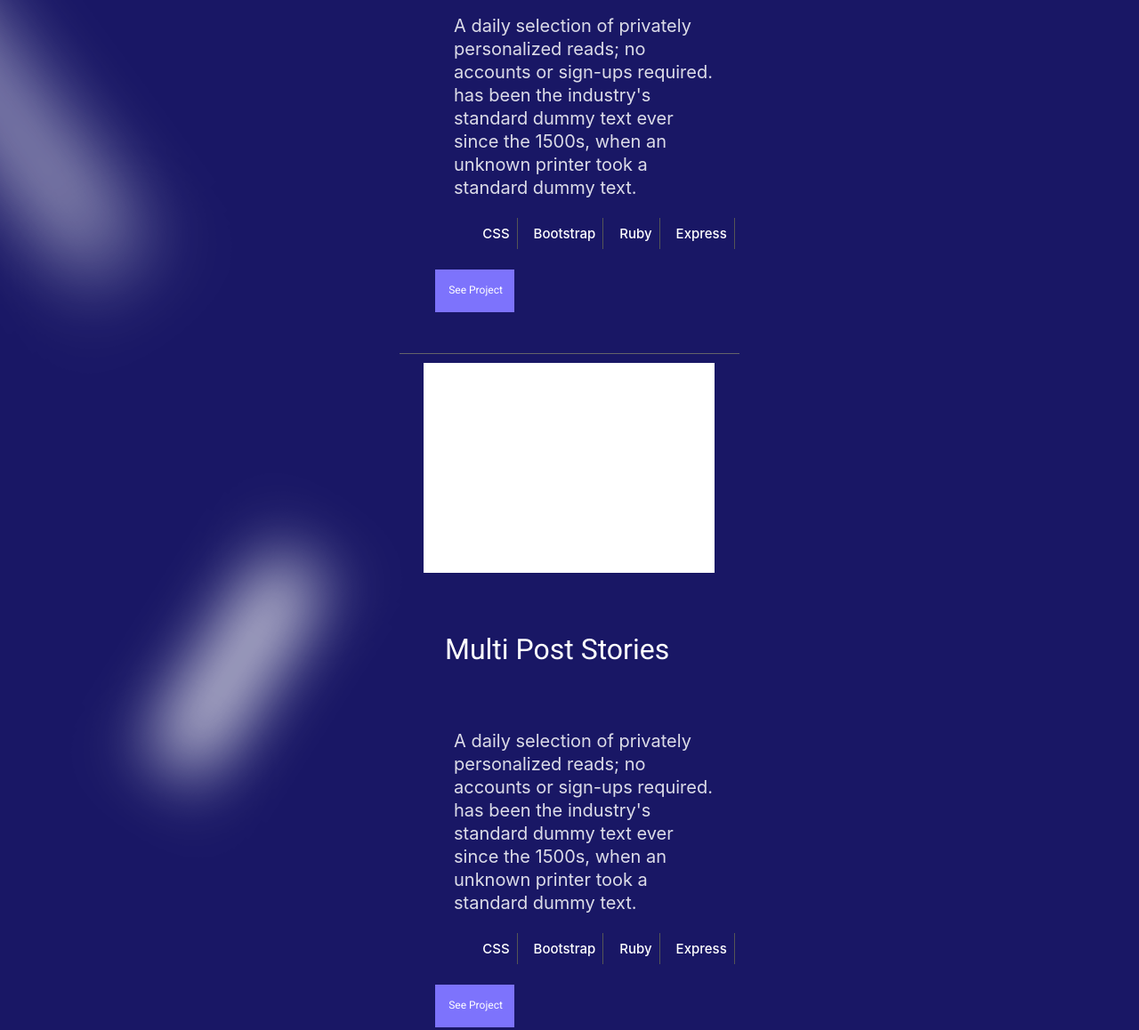
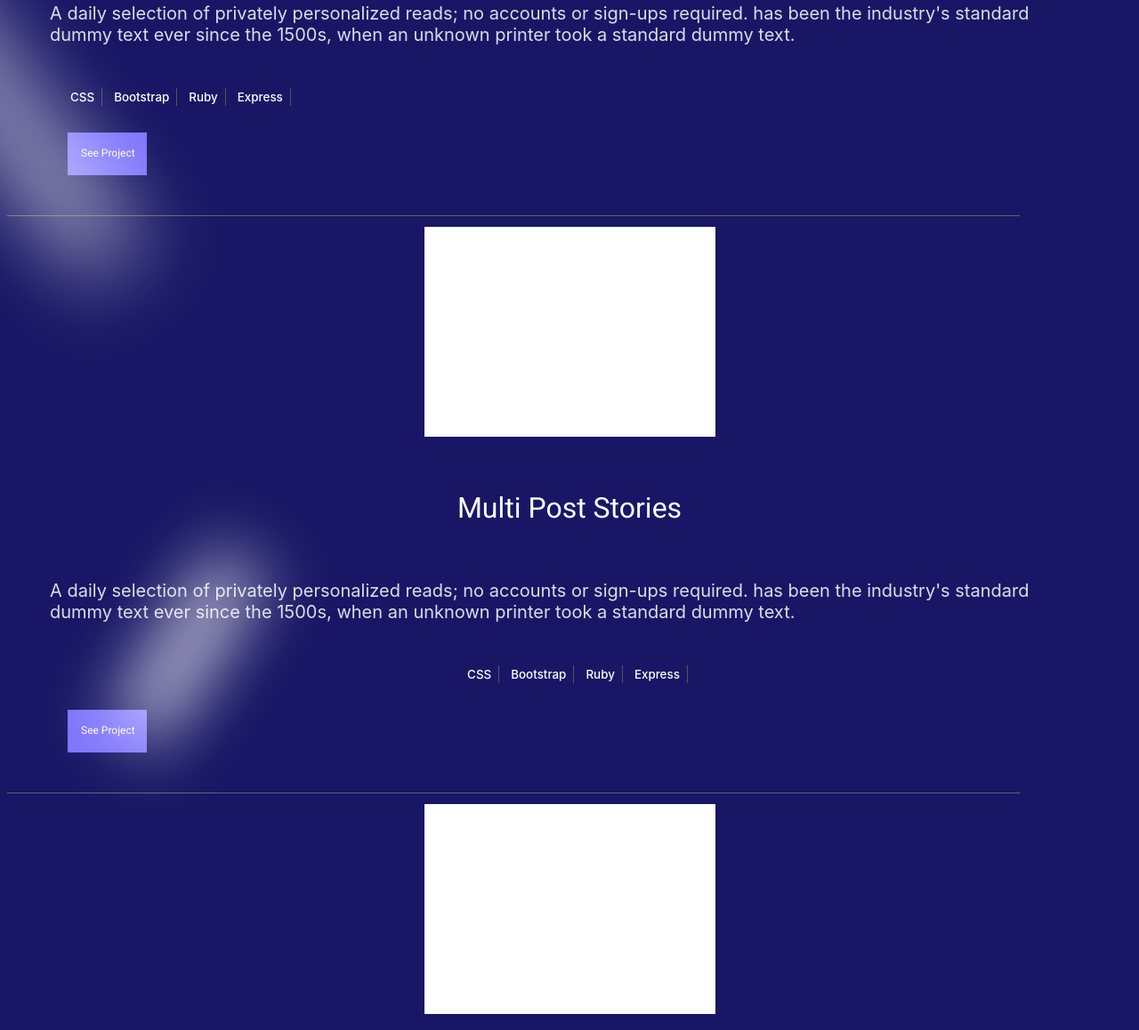
Before and after one commit to Beardless-sheik/Alicks-Portfolio, a plain HTML site: page index.html in a window 1280 px wide. Shown: the part 1610-2768 px from the top of the page at 89% size. Drawn offline with Linux system fonts and the light colour scheme; a web font is replaced by a local one.

Commit message:
Update style.css
Added styling to match the design more

```diff
--- a/style.css
+++ b/style.css
@@ -89,6 +89,7 @@ header {
   margin-top: 10px;
   overflow: hidden;
   border-bottom: 1px solid #646369;
+  width: 90%;
 }
 
 .skills-container {
@@ -230,9 +231,9 @@ ul {
   background: #edecff;
   background-image: url("./images/elipse-multi-post-2.jpg");
   position: absolute;
-  width: 58.28px;
-  height: 261.6px;
-  left: 237.27px;
+  width: 48.28px;
+  height: 221.6px;
+  left: 187.27px;
   top: 2227.23px;
   filter: blur(40px);
   transform: matrix(-0.84, -0.54, -0.54, 0.84, 0, 0);
@@ -276,59 +277,52 @@ ul {
   flex-direction: column;
   justify-content: center;
   align-items: center;
+  padding: 2px 24px;
 }
 
 .work-card-heading {
-  width: 20rem;
-  height: 55px;
   font-family: Roboto, sans-serif;
   font-style: normal;
   font-weight: 500;
-  font-size: 32px;
-  line-height: 44px;
-  display: flex;
+  font-size: 2rem;
+  justify-content: center;
   align-items: center;
   color: #fff;
 }
 
 .work-card-description {
-  position: static;
-  width: 300px;
-  height: 204px;
-  left: 1px;
-  top: 50px;
   font-family: Inter, sans-serif;
   font-style: normal;
   font-weight: normal;
   font-size: 20px;
-  line-height: 26px;
   color: #dcdce8;
 }
 
 .work-card-skills-container {
   display: flex;
-  flex-wrap: wrap;
+  align-self: flex-start;
+  padding-left: 5px;
 }
 
 .work-card-skills-description {
-  margin: 5px;
-  padding: 8px;
+  padding: 2px 8px;
+  margin-left: 5px;
+  margin-top: 28px;
   border-right: 1px solid #555;
   font-family: Inter, sans-serif;
   font-style: normal;
   font-weight: 500;
-  font-size: 0.938rem;
+  font-size: 0.838rem;
   color: #fff;
 }
 
 .see-project-button {
+  margin: 30px 1px 5px 20px;
   width: 89px;
   height: 48px;
-  margin-top: 18px;
-  margin-bottom: 10px;
-  align-self: flex-start;
   background: #7d73fc;
   display: flex;
+  align-self: flex-start;
 }
 
 .see-project-text {
```
